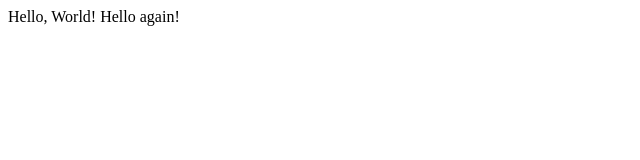
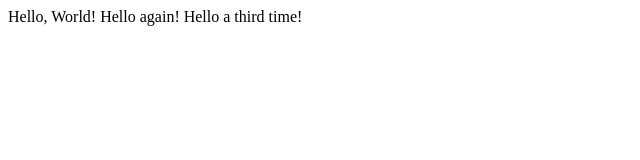
Before and after one commit to Dennismukoya/lecture1, a plain HTML site: page hello.html in a window 1280 px wide. Shown: the whole page, without its empty margins (0-640 px from the left). Drawn offline with Linux system fonts and the light colour scheme.

Commit message:
Update hello.html

```diff
--- a/hello.html
+++ b/hello.html
@@ -4,6 +4,6 @@
            <title>My Webpage!</title>
     </head>
     <body>
-        Hello, World! Hello again!
+        Hello, World! Hello again! Hello a third time!
     </body>
 </html>
```
